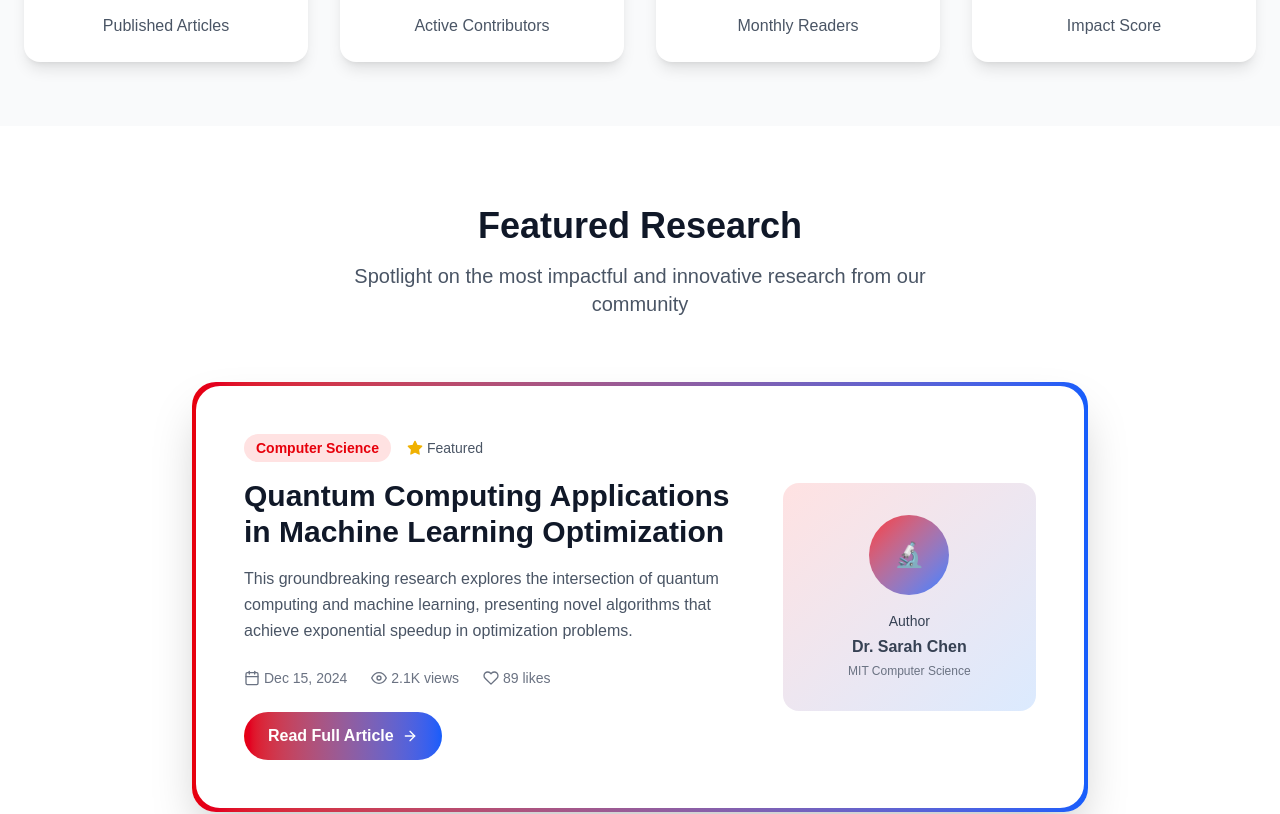
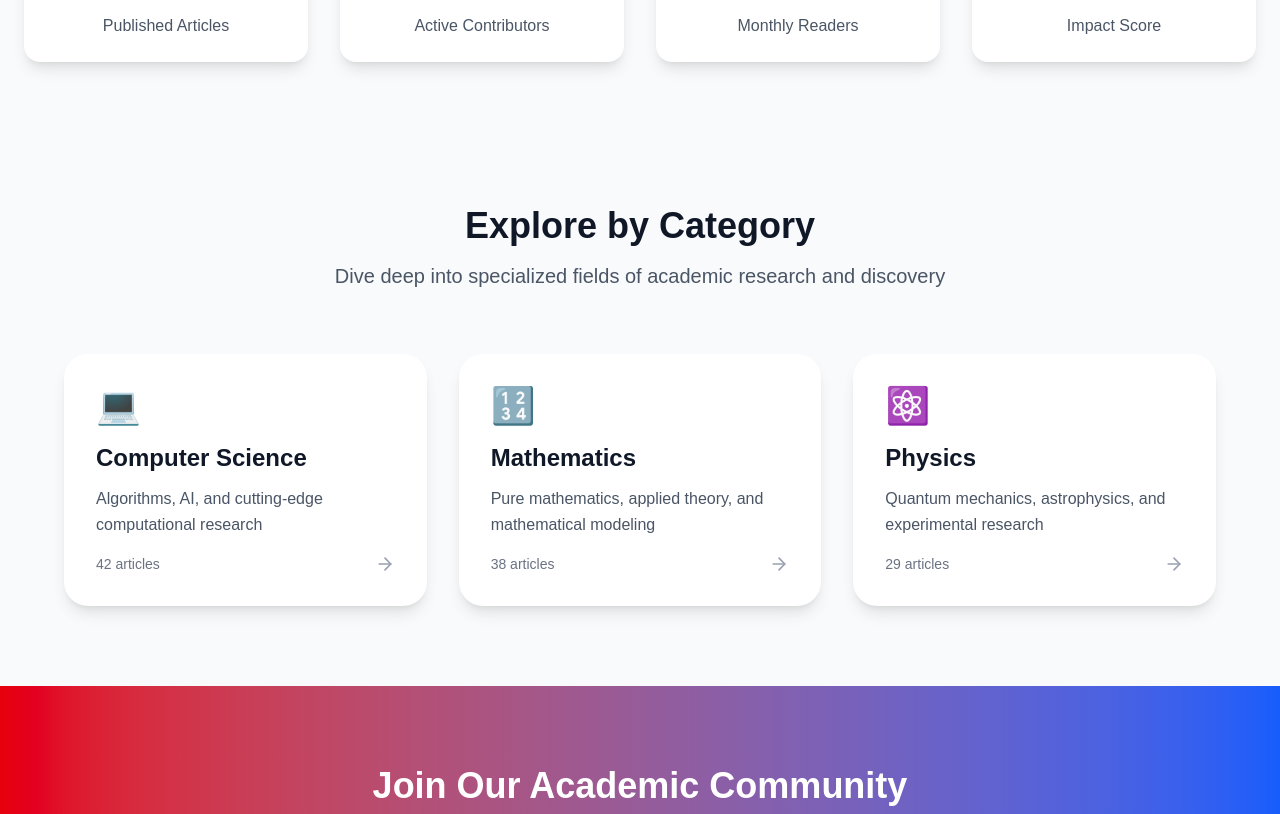
Before and after one commit to ahmadchreiff/eigen-journal, a Next.js app in the folder frontend/: page / in a window 1280 px wide. Shown: the part 768-1582 px from the top of the page. Built offline with nearby package versions, Linux system fonts and the light colour scheme.

Commit message:
Removed unnecessary items from index.tsx

```diff
--- a/frontend/pages/index.tsx
+++ b/frontend/pages/index.tsx
@@ -101,75 +101,6 @@ export default function Home() {
         </div>
       </section>
 
-      {/* Featured Article */}
-      <section className="py-20 bg-white">
-        <div className="container mx-auto px-6">
-          <div className="text-center mb-16">
-            <h2 className="text-4xl font-bold text-gray-900 mb-4">Featured Research</h2>
-            <p className="text-xl text-gray-600 max-w-2xl mx-auto">
-              Spotlight on the most impactful and innovative research from our community
-            </p>
-          </div>
-
-          <div className="max-w-4xl mx-auto">
-            <div className="bg-gradient-to-r from-red-600 to-blue-600 rounded-3xl p-1 shadow-2xl">
-              <div className="bg-white rounded-3xl p-8 lg:p-12">
-                <div className="flex flex-col lg:flex-row gap-8 items-center">
-                  <div className="lg:w-2/3">
-                    <div className="flex items-center gap-4 mb-4">
-                      <span className="bg-red-100 text-red-600 px-3 py-1 rounded-full text-sm font-semibold">
-                        Computer Science
-                      </span>
-                      <div className="flex items-center gap-1 text-yellow-500">
-                        <FiStar className="fill-current" />
-                        <span className="text-gray-600 text-sm">Featured</span>
-                      </div>
-                    </div>
-                    <h3 className="text-2xl lg:text-3xl font-bold text-gray-900 mb-4">
-                      Quantum Computing Applications in Machine Learning Optimization
-                    </h3>
-                    <p className="text-gray-600 mb-6 leading-relaxed">
-                      This groundbreaking research explores the intersection of quantum computing and machine learning,
-                      presenting novel algorithms that achieve exponential speedup in optimization problems.
-                    </p>
-                    <div className="flex items-center gap-6 text-sm text-gray-500 mb-6">
-                      <div className="flex items-center gap-1">
-                        <FiCalendar className="w-4 h-4" />
-                        <span>Dec 15, 2024</span>
-                      </div>
-                      <div className="flex items-center gap-1">
-                        <FiEye className="w-4 h-4" />
-                        <span>2.1K views</span>
-                      </div>
-                      <div className="flex items-center gap-1">
-                        <FiHeart className="w-4 h-4" />
-                        <span>89 likes</span>
-                      </div>
-                    </div>
-                    <button className="bg-gradient-to-r from-red-600 to-blue-600 text-white px-6 py-3 rounded-full font-semibold hover:shadow-lg transition-all duration-300 flex items-center gap-2">
-                      Read Full Article
-                      <FiArrowRight />
-                    </button>
-                  </div>
-                  <div className="lg:w-1/3">
-                    <div className="bg-gradient-to-br from-red-100 to-blue-100 rounded-2xl p-8 text-center">
-                      <div className="w-20 h-20 bg-gradient-to-br from-red-500 to-blue-500 rounded-full mx-auto mb-4 flex items-center justify-center">
-                        <span className="text-2xl">🔬</span>
-                      </div>
-                      <div className="text-gray-700">
-                        <div className="text-sm font-medium mb-1">Author</div>
-                        <div className="font-bold">Dr. Sarah Chen</div>
-                        <div className="text-xs text-gray-500 mt-1">MIT Computer Science</div>
-                      </div>
-                    </div>
-                  </div>
-                </div>
-              </div>
-            </div>
-          </div>
-        </div>
-      </section>
-
       {/* Categories Section */}
       <section className="py-20 bg-gray-50">
         <div className="container mx-auto px-6">
```
